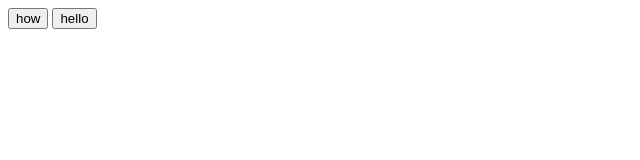
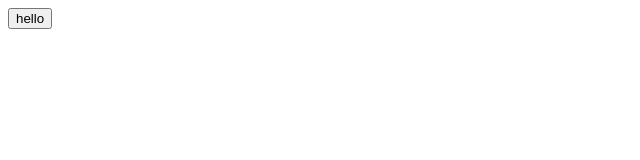
Before and after one commit to Orock-tk97/python, a plain HTML site: page index.html in a window 1280 px wide. Shown: the whole page, without its empty margins (0-640 px from the left). Drawn offline with Linux system fonts and the light colour scheme.

Commit message:
just try

```diff
--- a/index.html
+++ b/index.html
@@ -4,7 +4,7 @@
     <meta http-equiv="X-UA-Compatible" content="IE=edge">
     <meta name="viewport" content="width=device-width, initial-scale=1.0">
     <title>GITHUBa DOCUMENT</title>
-    <button>how</button>
+
 </head>
 <body>
     <button>hello</button>
```
